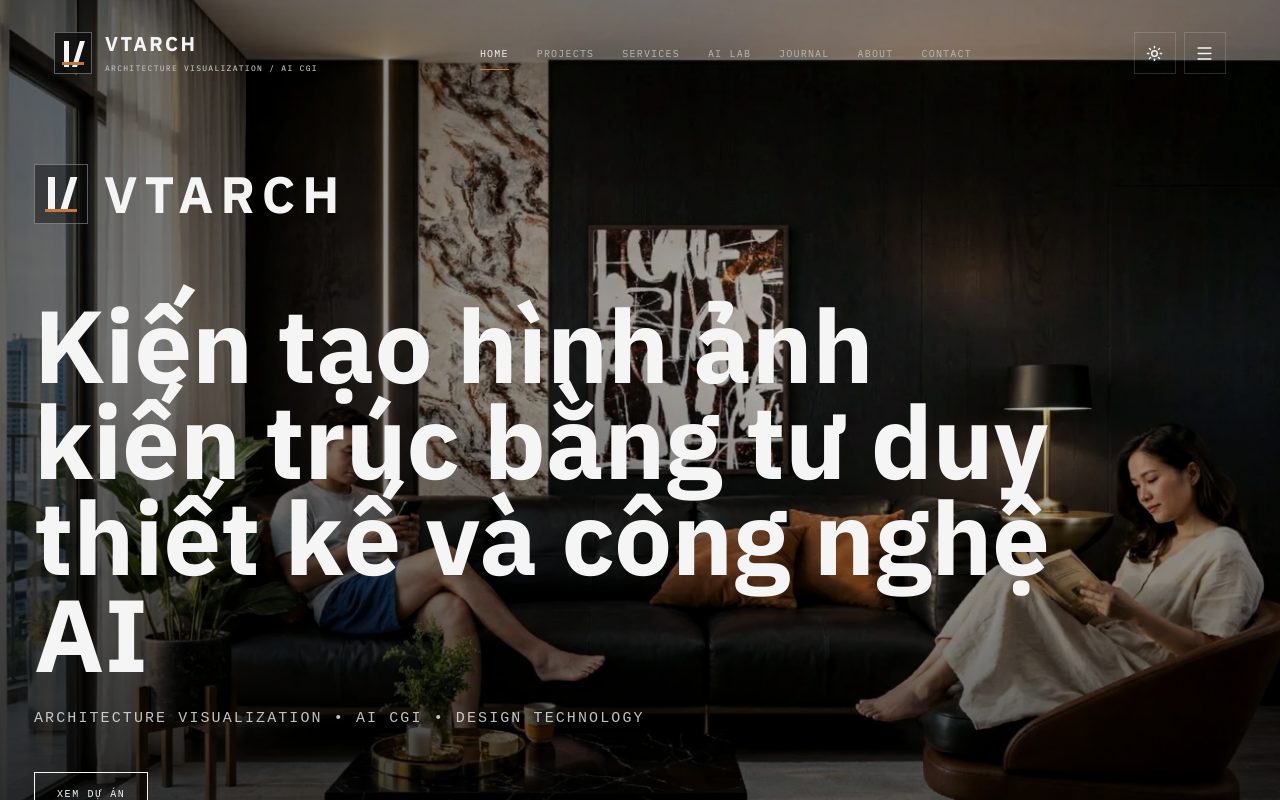
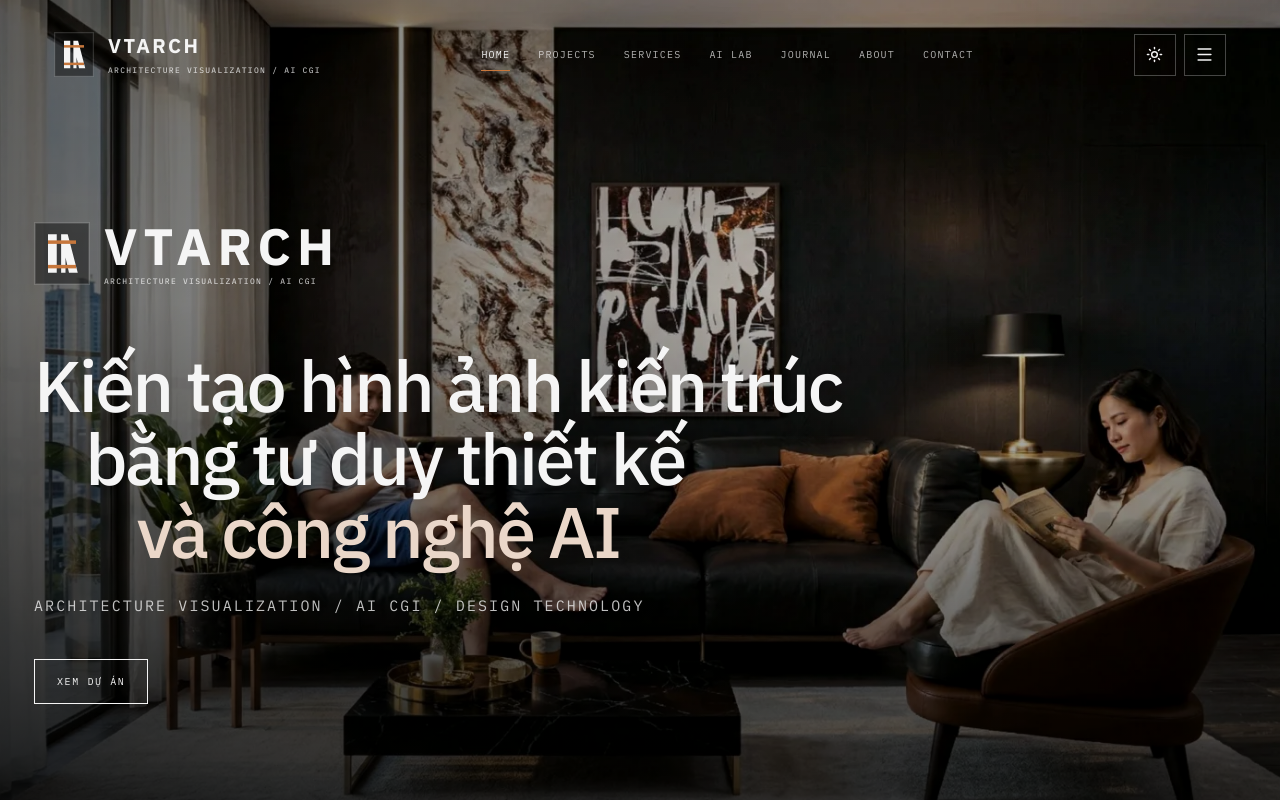
Before and after one commit to datavtarch/datavtarch.github.io, a React (Vite) app: page /#/ in a window 1280 px wide. Shown: the top 800 px of the page. Built offline with nearby package versions, Linux system fonts and the light colour scheme.

Commit message:
Standardize VTARCH brand system

```diff
--- a/src/App.jsx
+++ b/src/App.jsx
@@ -3,6 +3,7 @@
 import Lenis from 'lenis';
 
 import Layout from './components/Layout';
+import { BrandMark } from './components/Brand';
 import { ProjectModal } from './components/UI';
 
 const Home = lazy(() => import('./pages/Home'));
@@ -74,11 +75,7 @@
       <div className="fixed inset-0 z-[99999] bg-[var(--bg-color)] flex flex-col items-center justify-center overflow-hidden">
         <div className="relative z-10 flex flex-col items-center">
           <div className="relative w-36 h-36 border border-[var(--border-color)] bg-[var(--panel-color)] flex items-center justify-center mb-8">
-            <span className="brand-symbol loader-brand-symbol" aria-label="VTARCH">
-              <span className="brand-symbol-bar" />
-              <span className="brand-symbol-diagonal" />
-              <span className="brand-symbol-line" />
-            </span>
+            <BrandMark className="loader-brand-mark" />
           </div>
           <div className="w-64 h-[3px] theme-surface overflow-hidden relative">
             <div
--- /dev/null
+++ b/src/components/Brand.jsx
@@ -0,0 +1,29 @@
+export function BrandMark({ className = '', title = 'VTARCH' }) {
+  return (
+    <svg
+      className={`brand-mark-svg ${className}`}
+      viewBox="0 0 64 72"
+      role="img"
+      aria-label={title}
+    >
+      <title>{title}</title>
+      <rect className="brand-mark-frame" x="1" y="1" width="62" height="70" />
+      <path className="brand-mark-fill" d="M16 58V14h10v44H16Z" />
+      <path className="brand-mark-fill" d="M31 58V14h7.5L50 58H40L36 40.5V58h-5Z" />
+      <path className="brand-mark-accent" d="M16 23H48" />
+      <path className="brand-mark-accent" d="M16 51H48" />
+    </svg>
+  );
+}
+
+export function BrandLogo({ compact = false, className = '' }) {
+  return (
+    <span className={`brand-logo ${compact ? 'is-compact' : ''} ${className}`}>
+      <BrandMark />
+      <span className="brand-logo-text">
+        <strong>VTARCH</strong>
+        {!compact && <small>Architecture Visualization / AI CGI</small>}
+      </span>
+    </span>
+  );
+}
--- a/src/components/Layout.jsx
+++ b/src/components/Layout.jsx
@@ -1,6 +1,7 @@
 import { useState, useEffect } from 'react';
 import { Link, useLocation } from 'react-router-dom';
 import { Menu, Moon, Sun, X } from 'lucide-react';
+import { BrandLogo } from './Brand';
 
 const NAV_ITEMS = [
   ['/', 'Home'],
@@ -11,22 +12,6 @@
   ['/about', 'About'],
   ['/contact', 'Contact'],
 ];
-
-function BrandMark({ compact = false }) {
-  return (
-    <span className={`brand-system ${compact ? 'is-compact' : ''}`} aria-hidden="true">
-      <span className="brand-symbol">
-        <span className="brand-symbol-bar" />
-        <span className="brand-symbol-diagonal" />
-        <span className="brand-symbol-line" />
-      </span>
-      <span className="brand-word">
-        <strong>VTARCH</strong>
-        {!compact && <small>ARCHITECTURE VISUALIZATION / AI CGI</small>}
-      </span>
-    </span>
-  );
-}
 
 function NavLink({ to, children, onClick }) {
   const { pathname } = useLocation();
@@ -64,7 +49,7 @@
         <div className="section-shell">
           <div className="site-header-inner">
             <Link to="/" className="brand-lockup" aria-label="VTARCH home">
-              <BrandMark />
+              <BrandLogo />
             </Link>
 
             <nav className="hidden lg:flex items-center gap-7">
@@ -104,7 +89,7 @@
       <footer className="site-footer section-shell">
         <div className="footer-grid">
           <div>
-            <div className="mb-6"><BrandMark /></div>
+            <div className="mb-6"><BrandLogo /></div>
             <h2 className="footer-title">Architecture Visualization. AI CGI. Design Technology.</h2>
           </div>
           <div className="footer-contact">
--- a/src/index.css
+++ b/src/index.css
@@ -2105,3 +2105,227 @@
     grid-template-columns: 1fr;
   }
 }
+
+/* ========================================================
+   VTARCH BRAND SYSTEM V2
+   ======================================================== */
+
+body,
+button,
+input,
+textarea {
+  font-family: "IBM Plex Sans", ui-sans-serif, system-ui, sans-serif !important;
+  font-feature-settings: "ss01" 1, "liga" 1;
+}
+
+h1,
+h2,
+h3,
+h4,
+.font-heading,
+.footer-title,
+.home-hero-v2 h1,
+.minimal-section-heading h2,
+.about-v2-copy h2,
+.work-tile strong,
+.service-groups-v2 li,
+.ai-lab-v2-heading h2,
+.ai-lab-v2-list strong,
+.process-line-v2 strong,
+.journal-grid-v2 strong,
+.contact-v2 h1,
+.contact-v2 h2,
+.ai-page-hero h1,
+.ai-page-list h2,
+.editorial-project strong,
+.project-row-copy h2,
+.insight-preview strong,
+.insight-row h2,
+.stats-row strong,
+.fact-grid strong,
+.topic-list strong {
+  font-family: "IBM Plex Sans", ui-sans-serif, system-ui, sans-serif !important;
+  font-weight: 500;
+  letter-spacing: -0.025em;
+}
+
+.font-mono,
+.eyebrow,
+.nav-link,
+.brand-logo-text small,
+.section-kicker,
+.minimal-section-heading > span,
+.home-hero-v2 p,
+.primary-minimal-link,
+.timeline-list span,
+.service-groups-v2 h2,
+.service-groups-v2 h3,
+.ai-lab-v2-heading span,
+.ai-lab-v2-list span,
+.contact-v2-grid a,
+.contact-v2-form button,
+.footer-bottom,
+.tag-accent {
+  font-family: "IBM Plex Mono", ui-monospace, SFMono-Regular, Consolas, monospace !important;
+}
+
+.brand-logo {
+  display: inline-flex;
+  align-items: center;
+  gap: 14px;
+  color: var(--text-main);
+}
+
+.brand-logo-text {
+  display: flex;
+  flex-direction: column;
+  gap: 5px;
+  line-height: 1;
+}
+
+.brand-logo-text strong {
+  font-family: "IBM Plex Sans", ui-sans-serif, system-ui, sans-serif;
+  font-size: 20px;
+  font-weight: 700;
+  letter-spacing: 0.12em;
+}
+
+.brand-logo-text small {
+  color: var(--text-muted);
+  font-size: 8px;
+  font-weight: 500;
+  letter-spacing: 0.16em;
+  text-transform: uppercase;
+}
+
+.brand-mark-svg {
+  width: 40px;
+  height: 45px;
+  color: currentColor;
+  flex: 0 0 auto;
+}
+
+.brand-mark-frame {
+  fill: color-mix(in srgb, var(--bg-color) 86%, transparent);
+  stroke: currentColor;
+  stroke-opacity: 0.34;
+  stroke-width: 2;
+}
+
+.brand-mark-fill {
+  fill: currentColor;
+}
+
+.brand-mark-accent {
+  stroke: var(--accent);
+  stroke-width: 4;
+}
+
+.site-header:not(.is-scrolled) {
+  color: #f5f5f5;
+}
+
+.site-header:not(.is-scrolled) .brand-logo,
+.site-header:not(.is-scrolled) .nav-link,
+.site-header:not(.is-scrolled) .icon-button {
+  color: #f5f5f5;
+}
+
+.site-header:not(.is-scrolled) .brand-logo-text small,
+.site-header:not(.is-scrolled) .nav-link {
+  color: rgba(245, 245, 245, 0.72);
+}
+
+.site-header:not(.is-scrolled) .nav-link:hover,
+.site-header:not(.is-scrolled) .nav-link.is-active {
+  color: #f5f5f5;
+}
+
+.site-header:not(.is-scrolled) .icon-button {
+  border-color: rgba(245, 245, 245, 0.28);
+}
+
+.site-header:not(.is-scrolled) .brand-mark-frame,
+.home-hero-v2 .brand-mark-frame {
+  fill: rgba(14, 14, 14, 0.48);
+  stroke: rgba(245, 245, 245, 0.45);
+}
+
+.hero-brand-logo {
+  color: #f5f5f5;
+  margin-bottom: clamp(34px, 5vw, 64px);
+}
+
+.hero-brand-logo .brand-mark-svg {
+  width: 56px;
+  height: 63px;
+}
+
+.hero-brand-logo .brand-logo-text strong {
+  color: #f5f5f5;
+  font-size: clamp(28px, 4vw, 54px);
+}
+
+.hero-brand-logo .brand-logo-text small {
+  color: rgba(245, 245, 245, 0.72);
+}
+
+.loader-brand-mark {
+  width: 70px;
+  height: 79px;
+}
+
+.hero-title-locked span {
+  display: block;
+}
+
+.home-hero-v2 h1.hero-title-locked {
+  max-width: 1180px;
+  font-size: clamp(42px, 5.6vw, 82px);
+  line-height: 1.02;
+  letter-spacing: -0.035em;
+}
+
+.hero-title-locked span:nth-child(2) {
+  padding-left: clamp(0px, 4vw, 58px);
+}
+
+.hero-title-locked span:nth-child(3) {
+  color: color-mix(in srgb, #f5f5f5 76%, var(--accent));
+  padding-left: clamp(0px, 8vw, 116px);
+}
+
+.work-tile {
+  overflow: hidden;
+}
+
+.work-tile em {
+  display: block;
+  margin-top: 8px;
+  color: var(--text-muted);
+  font-family: "IBM Plex Mono", ui-monospace, SFMono-Regular, Consolas, monospace;
+  font-size: 9px;
+  font-style: normal;
+  letter-spacing: 0.12em;
+  text-transform: uppercase;
+}
+
+@media (max-width: 640px) {
+  .brand-logo-text small {
+    display: none;
+  }
+
+  .hero-brand-logo {
+    gap: 12px;
+  }
+
+  .hero-brand-logo .brand-mark-svg {
+    width: 46px;
+    height: 52px;
+  }
+
+  .hero-title-locked span:nth-child(2),
+  .hero-title-locked span:nth-child(3) {
+    padding-left: 0;
+  }
+}
--- a/src/pages/Home.jsx
+++ b/src/pages/Home.jsx
@@ -1,5 +1,6 @@
 import React from 'react';
 import { Link } from 'react-router-dom';
+import { BrandLogo } from '../components/Brand';
 import { Reveal } from '../components/UI';
 import { IMAGES, INSIGHTS, PROJECTS_DATA } from '../data/constants';
 
@@ -38,16 +39,13 @@
         <div className="home-hero-v2-overlay" />
         <div className="section-shell home-hero-v2-content">
           <Reveal>
-            <div className="hero-brand-system" aria-label="VTARCH">
-              <span className="brand-symbol hero-brand-symbol">
-                <span className="brand-symbol-bar" />
-                <span className="brand-symbol-diagonal" />
-                <span className="brand-symbol-line" />
-              </span>
-              <span className="hero-brand-word">VTARCH</span>
-            </div>
-            <h1>Kiến tạo hình ảnh kiến trúc bằng tư duy thiết kế và công nghệ AI</h1>
-            <p>Architecture Visualization • AI CGI • Design Technology</p>
+            <BrandLogo className="hero-brand-logo" />
+            <h1 className="hero-title-locked">
+              <span>Kiến tạo hình ảnh kiến trúc</span>
+              <span>bằng tư duy thiết kế</span>
+              <span>và công nghệ AI</span>
+            </h1>
+            <p>Architecture Visualization / AI CGI / Design Technology</p>
             <Link to="/portfolio" className="primary-minimal-link">Xem dự án</Link>
           </Reveal>
         </div>
@@ -65,6 +63,7 @@
                 <img src={project.image} alt={project.title} loading={idx < 2 ? 'eager' : 'lazy'} decoding="async" />
                 <span>{project.type}</span>
                 <strong>{project.title}</strong>
+                <em>{project.year} / {project.location}</em>
               </button>
             </Reveal>
           ))}
@@ -165,7 +164,7 @@
       <section className="section-shell contact-v2">
         <Reveal>
           <span className="section-kicker">07 / Contact</span>
-          <h2>Let’s Talk</h2>
+          <h2>Let's Talk</h2>
           <div className="contact-v2-grid">
             <a href="mailto:vtarch99@gmail.com">Email</a>
             <a href="https://www.instagram.com/vtarch99/" target="_blank" rel="noreferrer">Instagram</a>
```
Also changed, not shown: public/favicon.svg.
